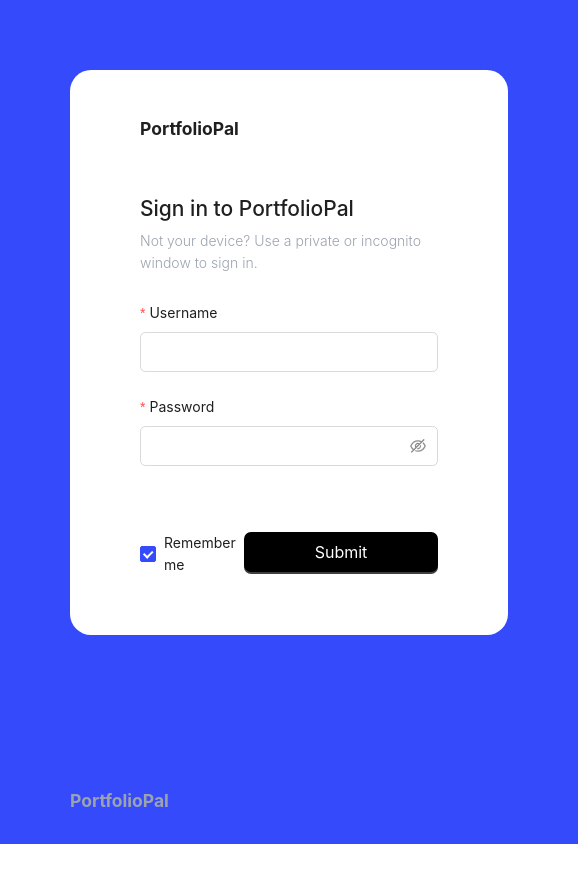
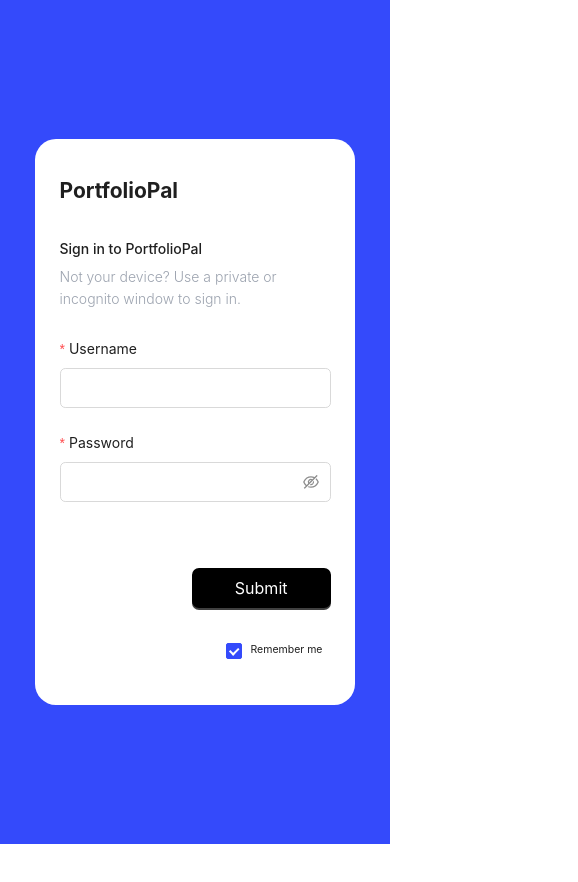
Before and after one commit to ceejeey/portfolio-tracker, a React (Vite) app: page /#/Login in a window 390 px wide. Shown: the top 882 px of the page, 578 px wide, since content can reach past the window. After the commit the page ends 844 px from the top, so only its background shows below. Built offline with nearby package versions, Linux system fonts and the light colour scheme.

Commit message:
feat: login responsiveness fix

```diff
--- a/src/components/Login/LoginForm.tsx
+++ b/src/components/Login/LoginForm.tsx
@@ -36,7 +36,7 @@
 
     return (
         <Form
-            className="flex flex-col flex-1 bg-white backdrop-blur-md rounded-3xl p-20 py-10  border-primary border-2"
+            className="flex flex-col flex-1 bg-white backdrop-blur-md rounded-3xl p-7 md:p-20 py-5 md:py-10  border-primary border-2 md:w-full max-w-full m-auto w-[20%]"
             name="basic"
             initialValues={{ remember: true }}
             onFinish={onFinish}
@@ -45,8 +45,10 @@
             layout="vertical"
         >
             <div className="text">
-                <h1 className="pb-10 text-xl ">PortfolioPal</h1>
-                <p className="py-2 m-0 text-2xl font-medium">
+                <h1 className="pb-2 md:pb-10 text-md md:text-xl">
+                    PortfolioPal
+                </h1>
+                <p className="py-2 m-0 text-base md:text-2xl font-medium">
                     Sign in to PortfolioPal
                 </p>
                 <p className="pb-6 m-0 text-gray-400 font-light">
@@ -81,21 +83,23 @@
                     <Input.Password size="large" className="rounded-md" />
                 </Form.Item>
             </div>
-            <div className="flex justify-between pt-10">
+            <div className="flex justify-end items-end pt-10 flex-col-reverse  md:justify-end ">
                 <Form.Item<TFieldType>
                     name="remember"
                     valuePropName="checked"
                     wrapperCol={{ offset: 100, span: 200 }}
                 >
-                    <Checkbox>Remember me</Checkbox>
+                    <Checkbox className="text-xs md:text-md p-0">
+                        Remember me
+                    </Checkbox>
                 </Form.Item>
 
-                <Form.Item className="flex justify-end">
+                <Form.Item className="flex w-full gap:5 md:gap-0 justify-end">
                     <Button
                         type="primary"
                         htmlType="submit"
                         size={'large'}
-                        className="  px-20 rounded-lg "
+                        className="  px-12 md:px-20 rounded-lg  "
                     >
                         Submit
                     </Button>
--- a/src/layout/Layout.tsx
+++ b/src/layout/Layout.tsx
@@ -2,7 +2,7 @@
 
 const Layout = () => {
     return (
-        <div className="flex flex-1 min-h-full min-w-full bg-black">
+        <div className="flex flex-1 min-h-[100vh] min-w-full bg-black">
             {<Outlet />}
         </div>
     );
--- a/src/pages/Login.tsx
+++ b/src/pages/Login.tsx
@@ -1,12 +1,12 @@
 import { FC } from 'react';
-import { Layout, Flex } from 'antd';
+import { Layout } from 'antd';
 import LoginForm from '@/components/Login/LoginForm';
 
 const Login: FC = () => {
     return (
-        <Layout className="h-[100vh] md:bg-white bg-primary">
-            <div className=" pt-auto flex flex-1 flex-col flex-col-reverse md:flex-row">
-                <section className="w-full p-20 ">
+        <Layout className="h-full flex max-w-[100vw] overflow-hidden">
+            <div className="flex flex-col md:flex-row h-full flex-1">
+                <section className="w-full md:min-w-[55%] p-4 md:p-20 min-h-[100vh] hidden md:flex md:flex-col">
                     <h1 className=" text-xl text-gray-400">PortfolioPal</h1>
                     <div className="pt-40  md:flex hidden ">
                         <b className=" text-xl md:text-6xl">
@@ -16,11 +16,11 @@
                         </b>
                     </div>
                 </section>
-                <Flex className="w-full  justify-center items-center  bg-primary ">
-                    <div className="p-20  flex flex-1 ">
+                <section className="w-full  justify-center items-center bg-primary  h-[100vh] flex  ">
+                    <div className="p-10  md:p-20 flex flex-1 m-auto">
                         <LoginForm />
                     </div>
-                </Flex>
+                </section>
             </div>
         </Layout>
     );
```
